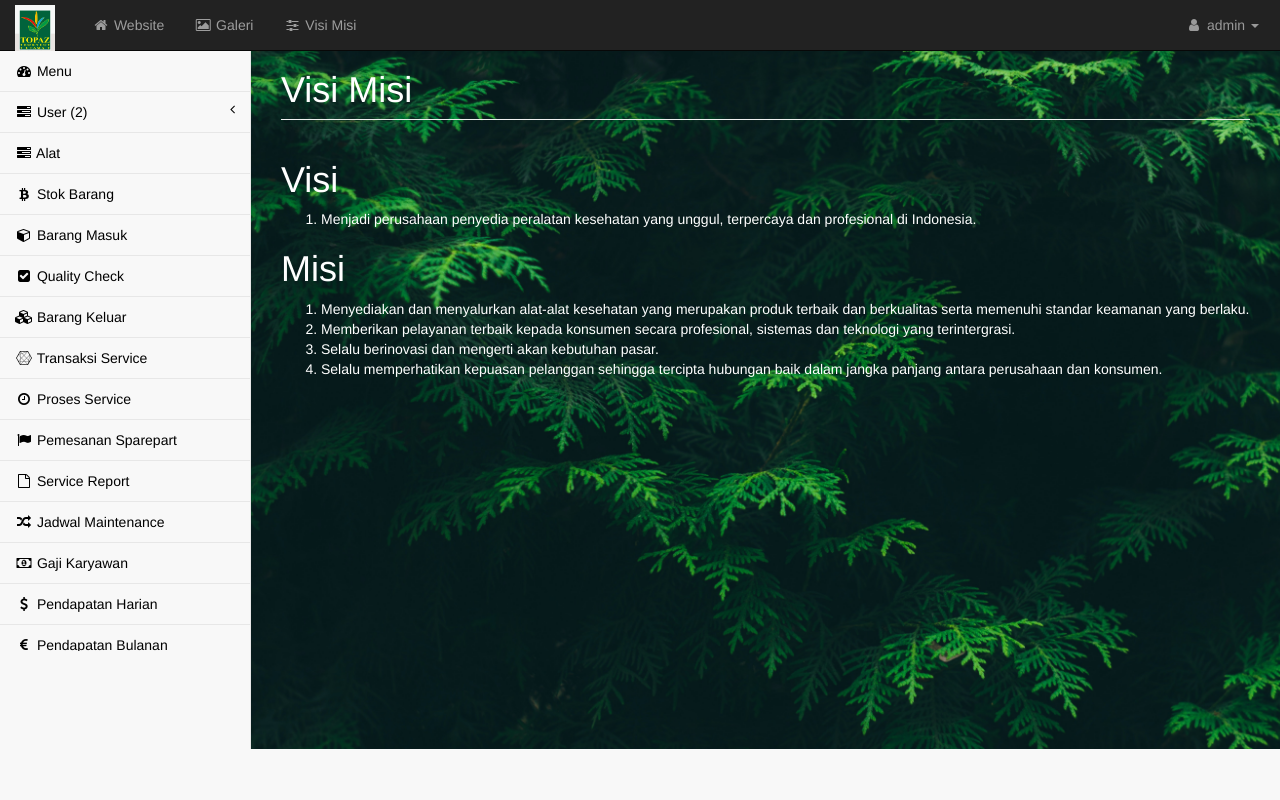
After one commit to ahmdjazuli/2022s_topaz, a PHP site: page /admin/visimisi.php in a window 1280 px wide. The commit adds this page. Run offline with PHP 8.4, Linux system fonts and the light colour scheme; a user stored in the database is signed in; data comes from the database, SQL or seed files in the repository.

Commit message:
update menu

```diff
--- a/admin/atas.php
+++ b/admin/atas.php
@@ -40,6 +40,8 @@
 
                 <ul class="nav navbar-nav navbar-left navbar-top-links">
                     <li><a href="../index.php" target="_blank"><i class="fa fa-home fa-fw"></i> Website</a></li>
+                    <li><a href="galeri.php"><i class="fa fa-photo fa-fw"></i> Galeri</a></li>
+                    <li><a href="visimisi.php"><i class="fa fa-sliders fa-fw"></i> Visi Misi</a></li>
                 </ul>
 
                 <ul class="nav navbar-right navbar-top-links">
--- /dev/null
+++ b/admin/visimisi.php
@@ -0,0 +1,28 @@
+<?php require('atas.php') ?>
+<div id="page-wrapper" style="background:url('../images/pexels-oleksandr-tiupa-192136.jpg');background-size: cover;">
+    <div class="container-fluid">
+        <div class="row">
+            <div class="col-lg-12"> <h1 class="page-header" style="color: white;">Visi Misi</h1> </div>
+        </div>
+        <div class="row">
+            <div class="col-lg-12 col-md-12 col-sm-12" style="color: white;">
+                <h1>Visi</h1>
+                <ol>
+                    <li>Menjadi perusahaan penyedia peralatan kesehatan yang unggul, terpercaya dan profesional di Indonesia.</li>
+                </ol>
+                <h1>Misi</h1>
+                <ol>
+                    <li>Menyediakan dan menyalurkan alat-alat kesehatan yang merupakan produk terbaik dan berkualitas serta memenuhi standar keamanan yang berlaku.</li>
+                    <li>Memberikan pelayanan terbaik kepada konsumen secara profesional, sistemas dan teknologi yang terintergrasi.</li>
+                    <li>Selalu berinovasi dan mengerti akan kebutuhan pasar.</li>
+                    <li>Selalu memperhatikan kepuasan pelanggan sehingga tercipta hubungan baik dalam jangka panjang antara perusahaan dan konsumen.</li>
+                </ol>
+            </div>
+        </div>
+    </div>
+    <!-- /.container-fluid -->
+</div>
+<!-- /#page-wrapper -->
+    </div>
+    <!-- /#wrapper -->
+<?php require('bawah.php') ?>
```
Also changed, not shown: admin/galeri.php (added, +24 -0 lines).
